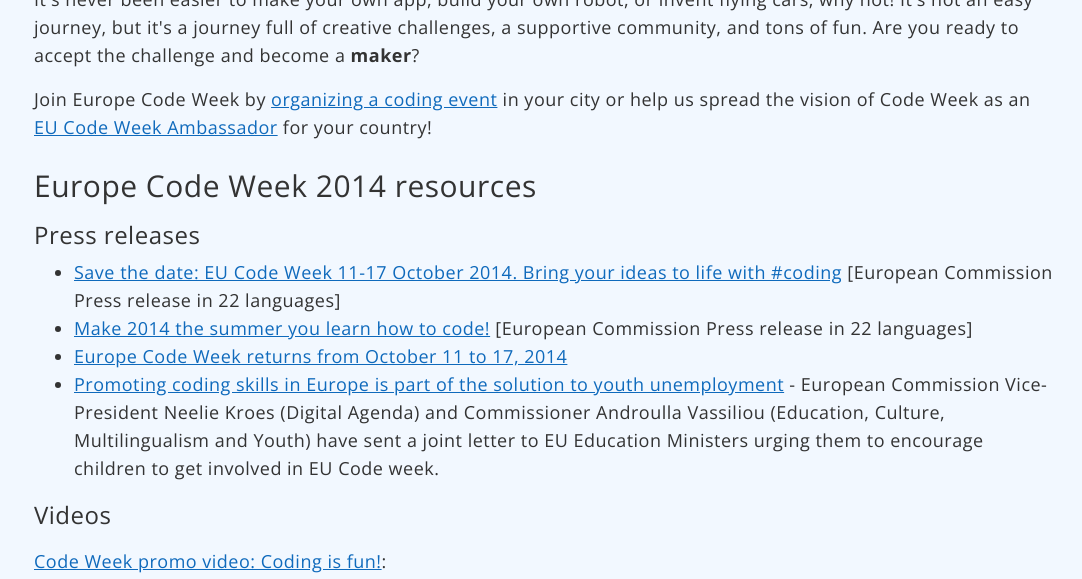
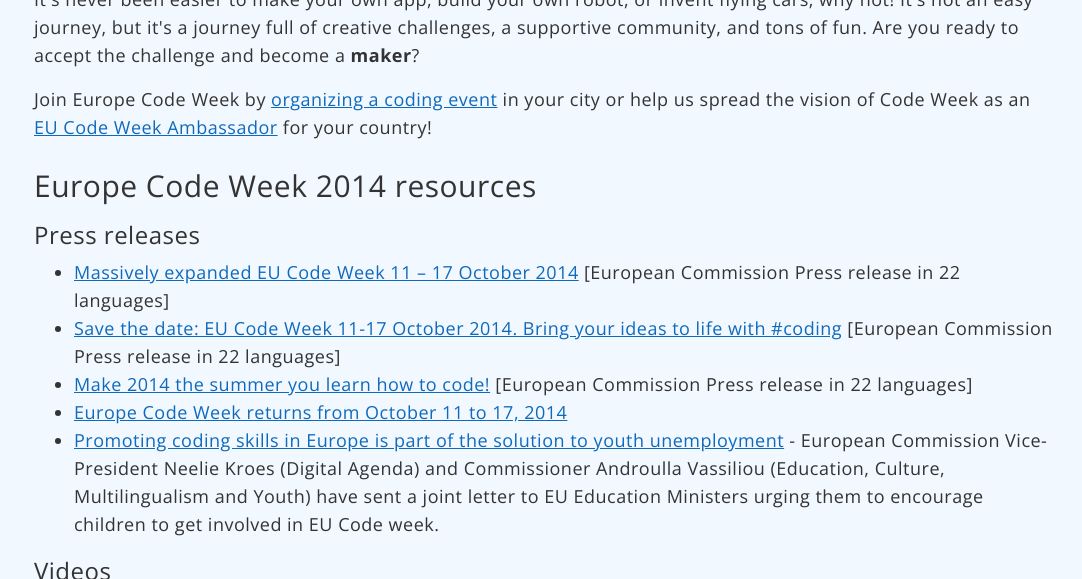
Before and after one commit to codeeu/codeeu.github.io, a Jekyll site: the page built from about/index.html, in a window 1280 px wide and 900 px high, scrolled down 695 px, cut to the strip 0-579 px from the top of the window. Shown: the whole strip, without its empty margins (96-1178 px from the left). Built offline with Jekyll 4.4.1, drawn with Linux system fonts in a browser that asks for light colours; nearby versions of some CDN libraries; Markdown is read by kramdown in place of the engine named in the settings.

Commit message:
added latest EC pres release

```diff
--- a/about/index.html
+++ b/about/index.html
@@ -21,6 +21,7 @@
 
 			<h3>Press releases</h3>
 			<ul>
+				<li><a href="http://europa.eu/rapid/press-release_IP-14-1117_en.htm">Massively expanded EU Code Week 11 – 17 October 2014</a> [European Commission Press release in 22 languages]</li>
 				<li><a href="http://europa.eu/rapid/press-release_IP-14-652_en.htm">Save the date: EU Code Week 11-17 October 2014. Bring your ideas to life with #coding</a> [European Commission Press release in 22 languages]</li>
 				<li><a href="http://europa.eu/rapid/press-release_IP-14-882_en.htm">Make 2014 the summer you learn how to code!</a> [European Commission Press release in 22 languages]</li>
 				<li><a href="https://github.com/codeeu/codeeu-resources/blob/master/Europe_Code_Week_2014-press_release_ENG.md">Europe Code Week returns from October 11 to 17, 2014</a></li>
```
